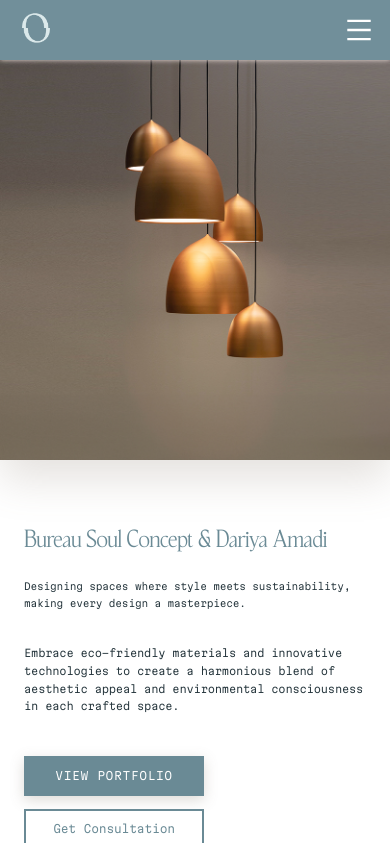
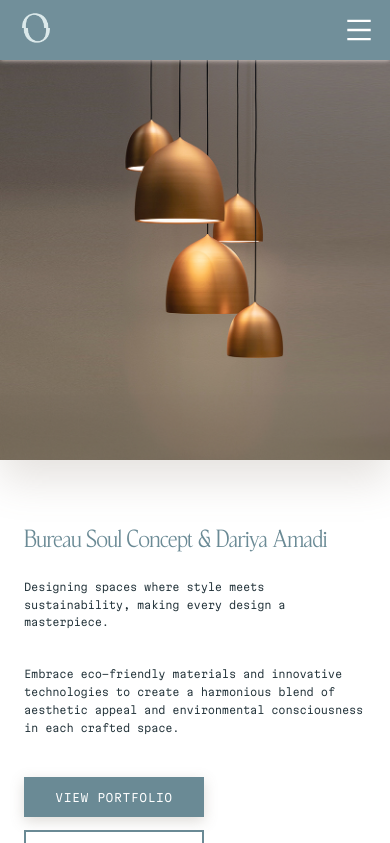
Before and after one commit to AllaOz/DesignerNext.js, a Next.js app in the folder interior-design/: page / in a window 390 px wide. Shown: the top 843 px of the page. Built offline with nearby package versions, Linux system fonts and the light colour scheme.

Commit message:
Fix font size consistency in body paragraphs on mobile

```diff
--- a/interior-design/components/styles/body.module.scss
+++ b/interior-design/components/styles/body.module.scss
@@ -146,6 +146,6 @@
   }
 
   .paragraph {
-    font-size: 0.6rem;
+    font-size: 0.65rem;
   }
 }
```
